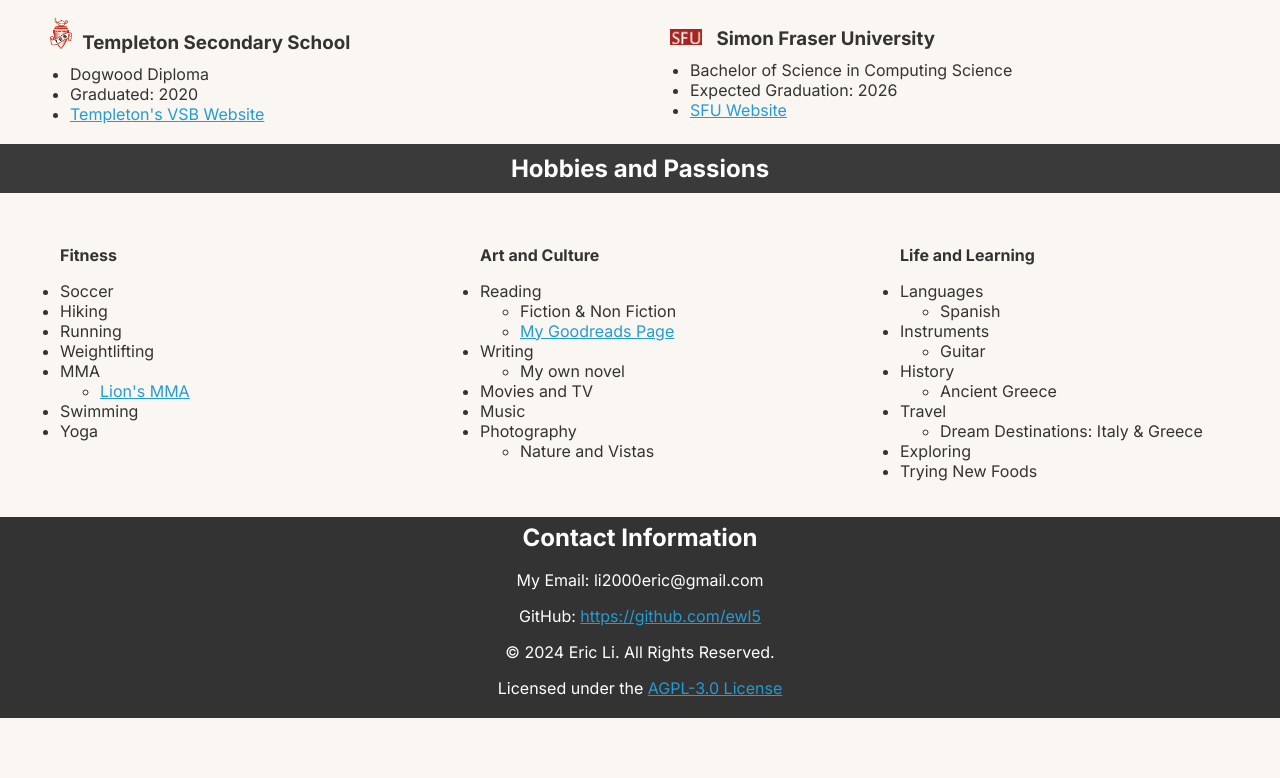
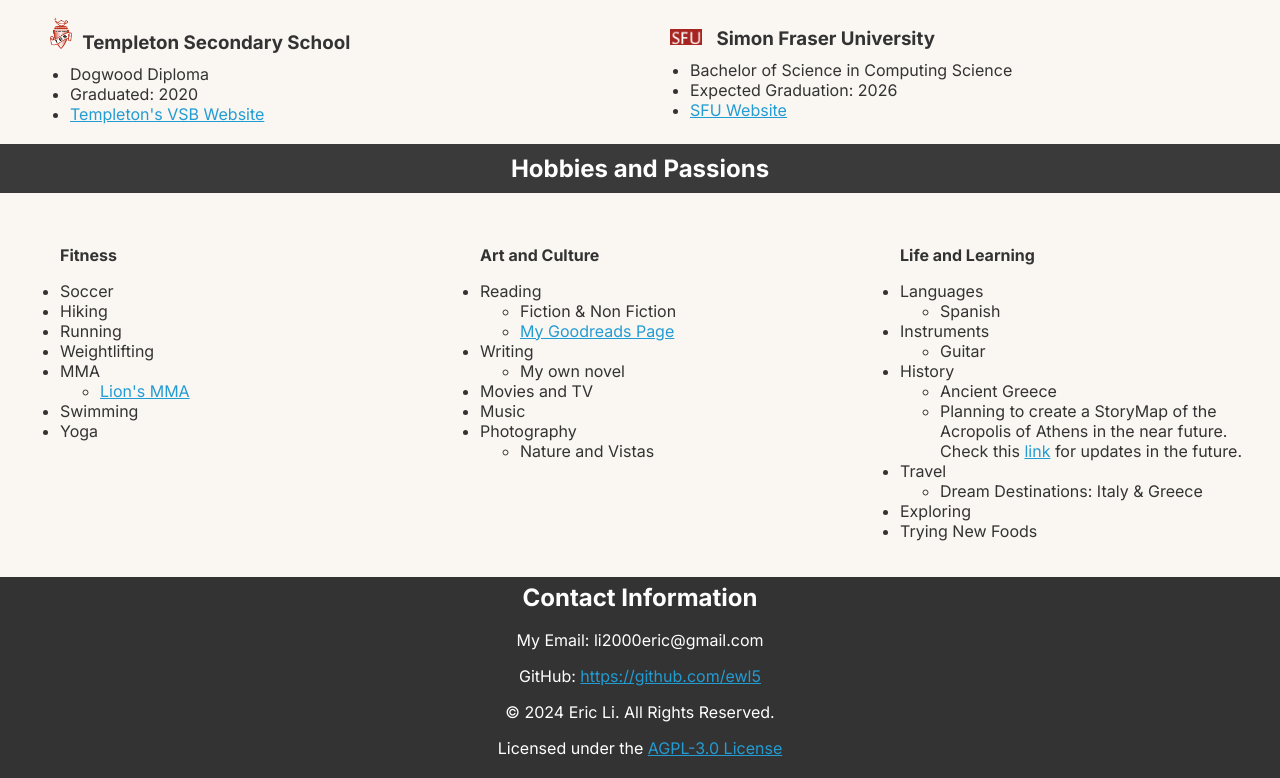
Before and after one commit to ewl5/ewl5.github.io, a plain HTML site: page index.html in a window 1280 px wide. Shown: the part 1632-2410 px from the top of the page. Before the commit the page ends 2350 px from the top, so only its background shows below. Drawn offline with Linux system fonts and the light colour scheme.

Commit message:
Added a missing link and section in one hobby.

```diff
--- a/index.html
+++ b/index.html
@@ -195,10 +195,31 @@
                 </ul>
                 <ul id ="right-column">
                     <p><b>Life and Learning</b></p>
-                    <li>Languages <ul><li>Spanish</li></ul></li>
-                    <li>Instruments <ul><li>Guitar</li></ul></li>
-                    <li>History <ul><li>Ancient Greece</li></ul></li>
-                    <li>Travel <ul><li>Dream Destinations: Italy & Greece</li></lu></ul></li>
+                    <li>Languages
+                        <ul>
+                            <li>Spanish</li>
+                        </ul>
+                    </li>
+                    <li>Instruments
+                        <ul>
+                            <li>Guitar</li>
+                        </ul>
+                    </li>
+                    <li>History
+                        <ul>
+                            <li>Ancient Greece</li>
+                            <li>Planning to create a StoryMap of the Acropolis
+                                of Athens in the near future. Check this
+                                <a href="https://www.arcgis.com/home/search.html?restrict=false&sortField=relevance&sortOrder=desc&searchTerm=owner%3A%22ericli27%22#content"
+                                target ="_blank">link</a> for updates in the future.
+                            </li>
+                        </ul>
+                    </li>
+                    <li>Travel
+                        <ul>
+                            <li>Dream Destinations: Italy & Greece</li>
+                        </ul>
+                    </li>
                     <li>Exploring</li>
                     <li>Trying New Foods</li>
             </section>
```
